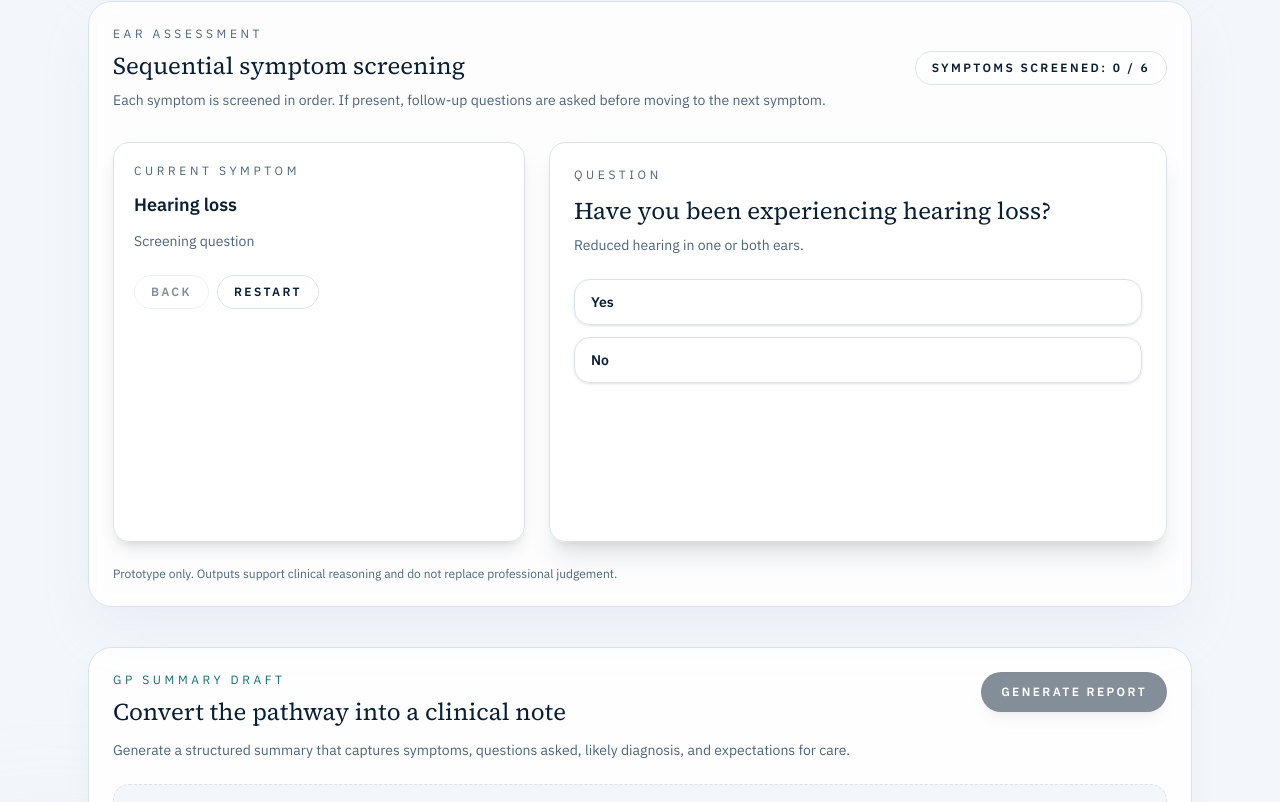
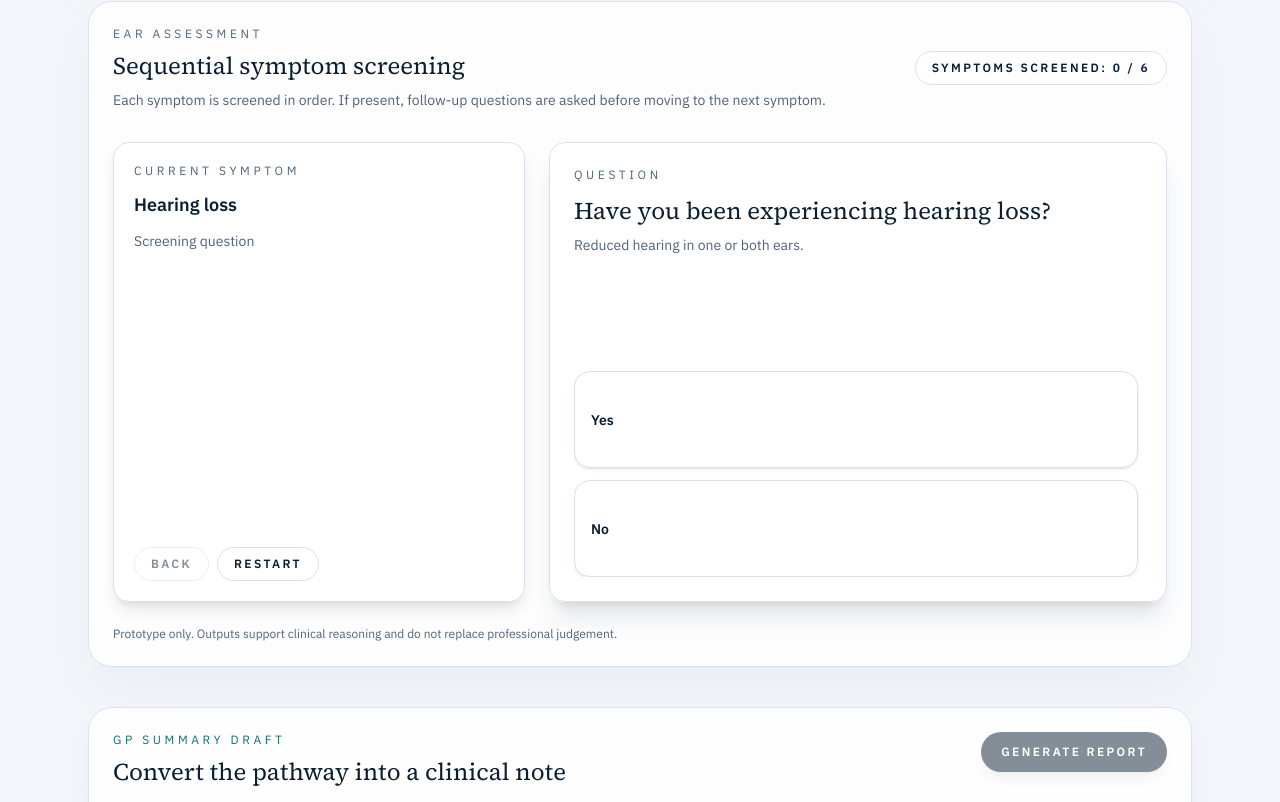
Before and after one commit to Ch3rry-Pi3-GP-Website/Website-Vercel, a Next.js app: page /pilot in a window 1280 px wide. Shown: the part 557-1359 px from the top of the page. Built offline with nearby package versions, Linux system fonts and the light colour scheme; no server answers.

Commit message:
reworked logic for ears diagnosis

```diff
--- a/components/EarsAssessmentFlow.tsx
+++ b/components/EarsAssessmentFlow.tsx
@@ -93,6 +93,9 @@ export default function EarsAssessmentFlow({
     setEvents([]);
   };
 
+  const isSeverityQuestion =
+    assessment.currentStep?.questionId === "hearing_loss_severity";
+
   return (
     <div className="rounded-3xl border border-[var(--color-border)] bg-white/80 p-6 shadow-2xl shadow-slate-200/70 backdrop-blur">
       <div className="flex flex-wrap items-center justify-between gap-4">
@@ -119,7 +122,8 @@ export default function EarsAssessmentFlow({
         </div>
       ) : assessment.currentStep ? (
         <div className="mt-8 grid items-stretch gap-6 lg:grid-cols-[0.4fr_0.6fr]">
-          <div className="rounded-2xl border border-[var(--color-border)] bg-white/90 p-5 shadow-lg h-full min-h-[320px] lg:min-h-[400px]">
+          <div className="rounded-2xl border border-[var(--color-border)] bg-white/90 p-5 shadow-lg h-[420px] lg:h-[460px] flex flex-col">
+            <div className="flex-1 min-h-[160px]">
               <p className="text-xs uppercase tracking-[0.3em] text-[var(--color-muted)]">
                 Current symptom
               </p>
@@ -131,6 +135,7 @@ export default function EarsAssessmentFlow({
                   ? "Screening question"
                   : "Follow-up question"}
               </p>
+            </div>
             <div className="mt-6 flex flex-wrap gap-2">
               <button
                 type="button"
@@ -150,7 +155,8 @@ export default function EarsAssessmentFlow({
             </div>
           </div>
 
-          <div className="rounded-2xl border border-[var(--color-border)] bg-white/95 p-6 shadow-xl h-full min-h-[320px] lg:min-h-[400px]">
+          <div className="rounded-2xl border border-[var(--color-border)] bg-white/95 p-6 shadow-xl h-[420px] lg:h-[460px] flex flex-col">
+            <div className="flex-none min-h-[180px]">
               <p className="text-xs uppercase tracking-[0.3em] text-[var(--color-muted)]">
                 Question
               </p>
@@ -162,8 +168,11 @@ export default function EarsAssessmentFlow({
                   {assessment.currentStep.description}
                 </p>
               )}
-            <div className="mt-6 grid gap-3">
-              {assessment.currentStep.options.map((option) => (
+            </div>
+            <div className="mt-6 grid gap-3 flex-1 overflow-y-auto pr-1">
+              {assessment.currentStep.options.map((option) => {
+                if (!isSeverityQuestion) {
+                  return (
                     <button
                       key={option}
                       type="button"
@@ -172,7 +181,28 @@ export default function EarsAssessmentFlow({
                     >
                       {option}
                     </button>
-              ))}
+                  );
+                }
+
+                const [level, ...rest] = option.split(" - ");
+                const detail = rest.join(" - ");
+
+                return (
+                  <button
+                    key={option}
+                    type="button"
+                    onClick={() => handleAnswer(option)}
+                    className="flex items-start gap-4 rounded-2xl border border-[var(--color-border)] bg-white/80 px-4 py-3 text-left text-sm text-[var(--color-ink)] shadow-sm transition hover:-translate-y-0.5"
+                  >
+                    <span className="flex h-9 w-9 items-center justify-center rounded-full border border-[var(--color-border)] bg-white text-sm font-semibold text-[var(--color-ink)] shadow-sm">
+                      {level}
+                    </span>
+                    <span className="flex-1 text-sm text-[var(--color-ink-soft)]">
+                      {detail}
+                    </span>
+                  </button>
+                );
+              })}
             </div>
           </div>
         </div>
```
Lines whose indentation alone changed are shown as unchanged.
